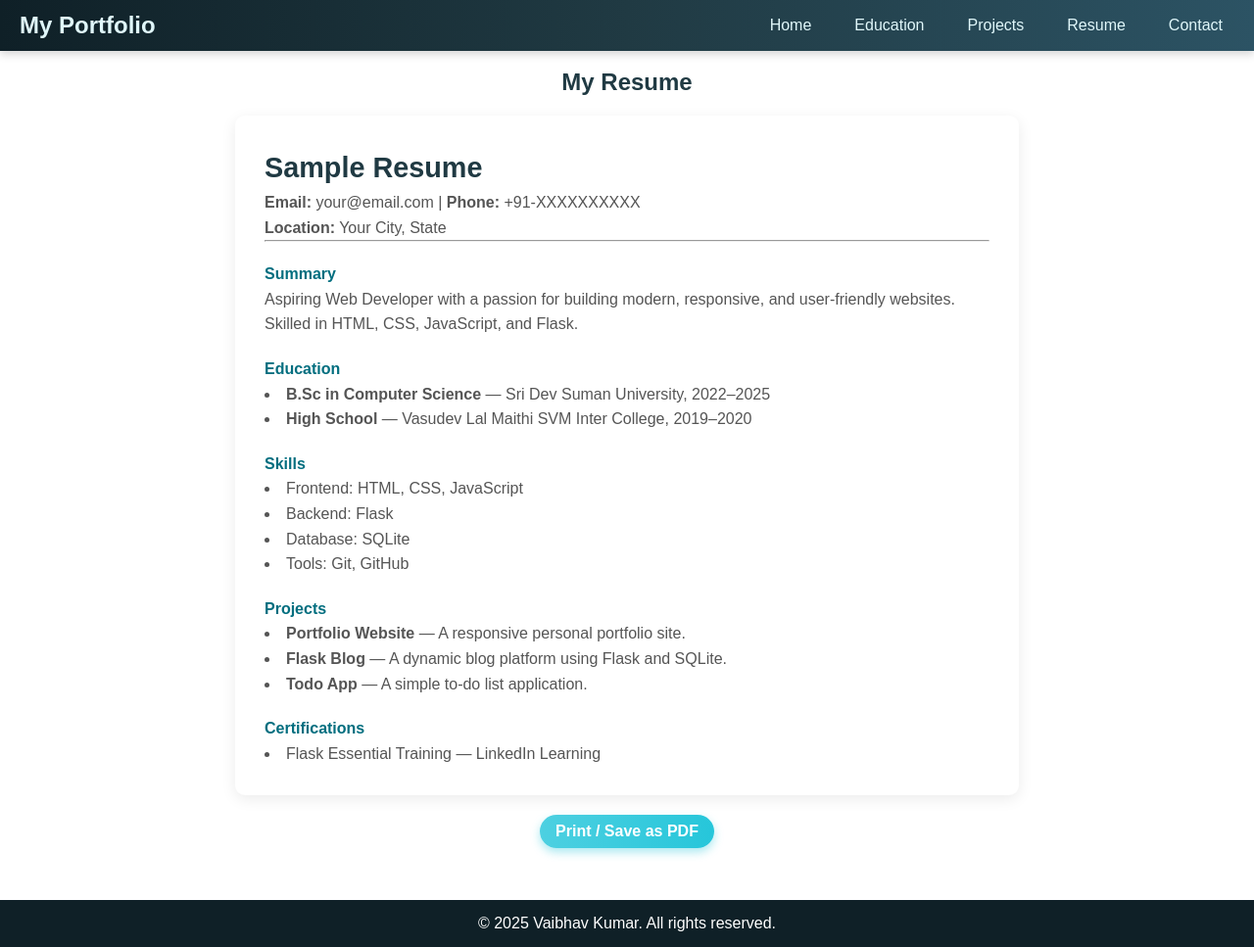
After one commit to Vaibhavk9675/Internship_task6, a Flask app: page /resume in a window 1280 px wide. The commit adds this page. Shown: the whole page at 98% size. Run offline with Flask 3, Linux system fonts and the light colour scheme.

Commit message:
portfolio

```diff
--- a/Static/style.css
+++ b/Static/style.css
@@ -30,13 +34,10 @@ nav {
     box-shadow: 0 4px 8px rgba(0, 0, 0, 0.15);
 }
 
-nav h1 {
+nav h1,
+nav h1 a {
     color: #e0f7fa;
-}
-
-nav h1 a {
     text-decoration: none;
-    color: #e0f7fa;
 }
 
 nav ul {
@@ -335,12 +311,92 @@ footer {
     transition: border-color 0.3s ease;
 }
 
-.contact-card input:focus {
+.contact-card input:focus,
+.contact-card textarea:focus {
     border-color: #4dd0e1;
 }
 
+.contact-card textarea {
+    resize: vertical;
+    font-family: Arial, Helvetica, sans-serif;
+}
 
-/* Responsive */
+.contact-card .btn {
+    background: linear-gradient(90deg, #4dd0e1, #26c6da);
+    color: white;
+    font-size: 1rem;
+    font-weight: bold;
+    padding: 10px 22px;
+    border: none;
+    border-radius: 25px;
+    cursor: pointer;
+    display: block;
+    margin: 20px auto 0;
+    box-shadow: 0 4px 10px rgba(38, 198, 218, 0.4);
+    transition: all 0.3s ease;
+}
+
+.contact-card .btn:hover {
+    background: linear-gradient(90deg, #26c6da, #00acc1);
+    box-shadow: 0 6px 15px rgba(0, 172, 193, 0.5);
+    transform: translateY(-2px);
+}
+
+/* =========================
+   Resume Page
+========================= */
+.resume-card {
+    background: #ffffff;
+    border-radius: 10px;
+    box-shadow: 0px 4px 15px rgba(0,0,0,0.08);
+    padding: 30px;
+    max-width: 800px;
+    margin: 0 auto;
+    text-align: left;
+    line-height: 1.6;
+}
+
+.resume-card h3 {
+    font-size: 1.8rem;
+    color: #203a43;
+}
+
+.resume-card h4 {
+    margin-top: 20px;
+    color: #026e7f;
+}
+
+.resume-card ul {
+    list-style: disc inside;
+    padding-left: 0;
+}
+
+.print-btn {
+    margin-top: 20px;
+    display: block;
+    width: auto;
+    padding: 8px 16px;
+}
+
+/* =========================
+   Print Styling
+========================= */
+@media print {
+    nav, footer, .print-btn {
+        display: none !important;
+    }
+    body {
+        background: white;
+    }
+    .resume-card {
+        box-shadow: none;
+        padding: 0;
+    }
+}
+
+/* =========================
+   Responsive
+========================= */
 @media (max-width: 712px) {
     nav ul {
         display: none;
--- a/Templates/layout.html
+++ b/Templates/layout.html
@@ -16,9 +16,9 @@
         <div class="menu-toggle">&#9776;</div>
         <ul>
             <li><a href="{{ url_for('home') }}">Home</a></li>
-            <li><a href="{{ url_for('home') }}#about">About</a></li>
             <li><a href="{{ url_for('home') }}#education">Education</a></li>
             <li><a href="{{ url_for('home') }}#projects">Projects</a></li>
+            <li><a href="{{ url_for('resume') }}">Resume</a></li>
             <li><a href="{{ url_for('contact') }}">Contact</a></li>
         </ul>
     </nav>
--- /dev/null
+++ b/Templates/resume.html
@@ -0,0 +1,49 @@
+{% extends "layout.html" %}
+
+{% block body %}
+<section class="section">
+    <h2>My Resume</h2>
+
+    <div class="resume-card">
+        <h3>Sample Resume</h3>
+        <p><strong>Email:</strong> your@email.com | <strong>Phone:</strong> +91-XXXXXXXXXX</p>
+        <p><strong>Location:</strong> Your City, State</p>
+
+        <hr>
+
+        <h4>Summary</h4>
+        <p>
+            Aspiring Web Developer with a passion for building modern, responsive, and user-friendly websites.
+            Skilled in HTML, CSS, JavaScript, and Flask.
+        </p>
+
+        <h4>Education</h4>
+        <ul>
+            <li><strong>B.Sc in Computer Science</strong> — Sri Dev Suman University, 2022–2025</li>
+            <li><strong>High School</strong> — Vasudev Lal Maithi SVM Inter College, 2019–2020</li>
+        </ul>
+
+        <h4>Skills</h4>
+        <ul>
+            <li>Frontend: HTML, CSS, JavaScript</li>
+            <li>Backend: Flask</li>
+            <li>Database: SQLite</li>
+            <li>Tools: Git, GitHub</li>
+        </ul>
+
+        <h4>Projects</h4>
+        <ul>
+            <li><strong>Portfolio Website</strong> — A responsive personal portfolio site.</li>
+            <li><strong>Flask Blog</strong> — A dynamic blog platform using Flask and SQLite.</li>
+            <li><strong>Todo App</strong> — A simple to-do list application.</li>
+        </ul>
+
+        <h4>Certifications</h4>
+        <ul>
+            <li>Flask Essential Training — LinkedIn Learning</li>
+        </ul>
+    </div>
+
+    <button class="btn print-btn" onclick="window.print()">Print / Save as PDF</button>
+</section>
+{% endblock %}
--- a/main.py
+++ b/main.py
@@ -10,6 +10,11 @@ def home():
 @app.route('/contact')
 def contact():
     return render_template('contact.html')
+
+@app.route('/resume')
+def resume():
+    return render_template('resume.html')
+
 
 @app.route('/submit_contact', methods=['POST'])
 def submit_contact():
```
Also changed, not shown: other parts of Static/style.css (+40 -71 lines).
